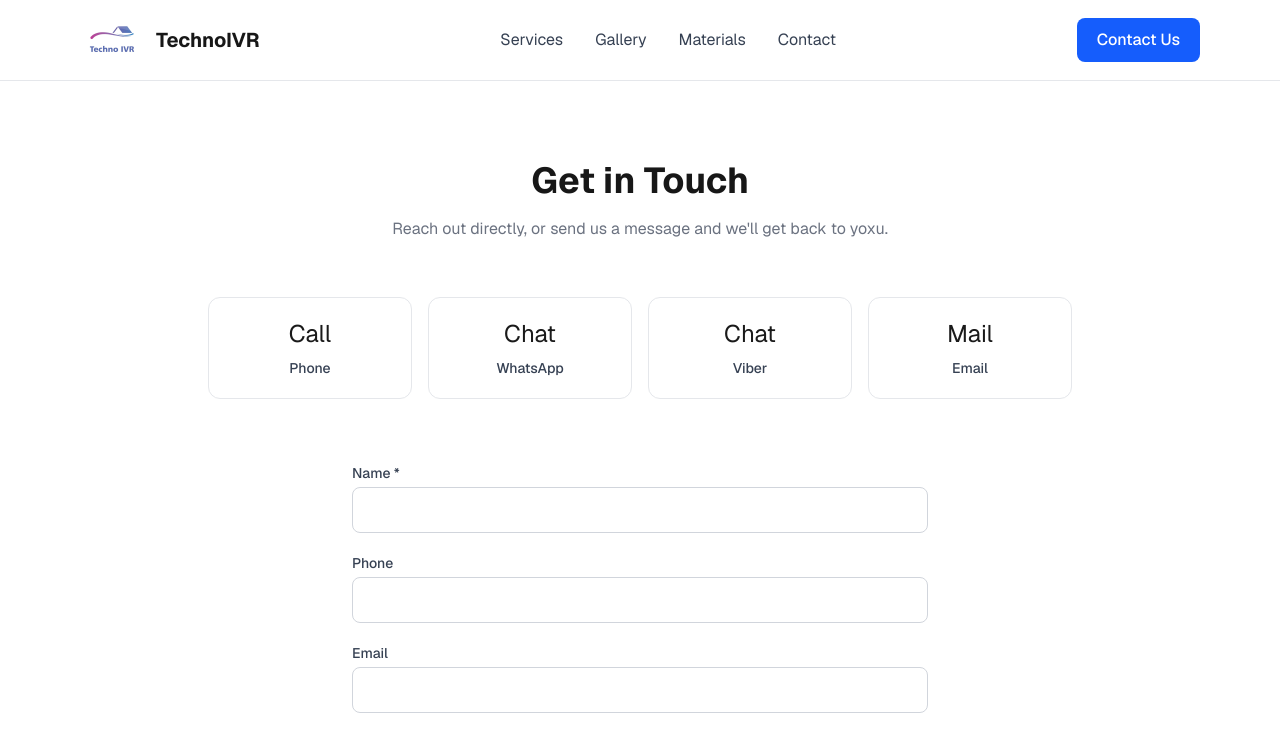
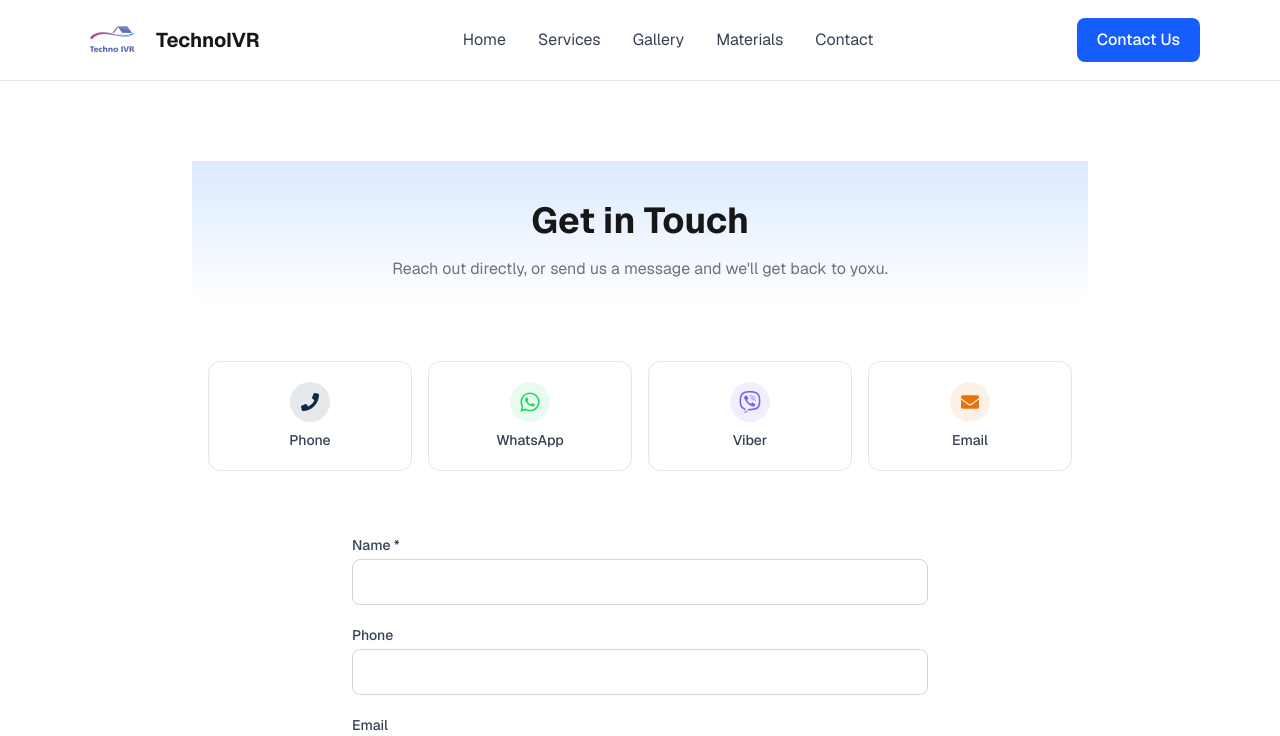
Before and after one commit to amarbegolli/technoivr-app, a Next.js app: page /contact in a window 1280 px wide. Shown: the top 736 px of the page. Built offline with nearby package versions, Linux system fonts and the light colour scheme.

Commit message:
style: add consistent gradient header band across all pages
- Add gradient background to title section on Services, Gallery, Materials, Contact
- Add real brand icons (WhatsApp, Viber, Phone, Email) to contact links
- Add Home link to navigation

```diff
--- a/src/app/contact/page.tsx
+++ b/src/app/contact/page.tsx
@@ -1,9 +1,10 @@
 import { sendMessage } from "@/actions/sendMessage";
+import { FaWhatsapp, FaViber, FaPhone, FaEnvelope } from "react-icons/fa";
 
 export default function ContactPage() {
   return (
     <section className="max-w-4xl mx-auto px-4 py-20">
-      <div className="text-center mb-14">
+      <div className="text-center mb-14 bg-gradient-to-b from-blue-100 to-white -mx-4 px-4 pt-10 pb-6 rounded-b-2xl">
         <h1 className="text-3xl md:text-4xl font-bold text-gray-900 mb-4">
           Get in Touch
         </h1>
@@ -13,20 +14,28 @@ export default function ContactPage() {
       </div>
 
       <div className="grid grid-cols-2 md:grid-cols-4 gap-4 mb-16">
-        <a href="tel:+38344474170" className="flex flex-col items-center gap-2 border border-gray-200 rounded-xl p-5 hover:shadow-md transition">
-          <span className="text-2xl">Call</span>
+        <a href="tel:+38344474170" className="flex flex-col items-center gap-2 border border-gray-200 rounded-xl p-5 hover:shadow-lg hover:border-primary/30 hover:bg-primary/5 transition-all">
+          <span className="w-10 h-10 rounded-full bg-primary/10 flex items-center justify-center text-primary">
+            <FaPhone size={18} />
+          </span>
           <span className="text-sm font-medium text-gray-700">Phone</span>
         </a>
-        <a href="https://wa.me/38344474170" target="_blank" rel="noopener noreferrer" className="flex flex-col items-center gap-2 border border-gray-200 rounded-xl p-5 hover:shadow-md transition">
-          <span className="text-2xl">Chat</span>
+        <a href="https://wa.me/38344474170" target="_blank" rel="noopener noreferrer" className="flex flex-col items-center gap-2 border border-gray-200 rounded-xl p-5 hover:shadow-lg hover:border-[#25D366]/30 hover:bg-[#25D366]/5 transition-all">
+          <span className="w-10 h-10 rounded-full bg-[#25D366]/10 flex items-center justify-center text-[#25D366]">
+            <FaWhatsapp size={22} />
+          </span>
           <span className="text-sm font-medium text-gray-700">WhatsApp</span>
         </a>
-        <a href="viber://chat?number=%2B38344474170" className="flex flex-col items-center gap-2 border border-gray-200 rounded-xl p-5 hover:shadow-md transition">
-          <span className="text-2xl">Chat</span>
+        <a href="viber://chat?number=%2B38344474170" className="flex flex-col items-center gap-2 border border-gray-200 rounded-xl p-5 hover:shadow-lg hover:border-[#7360F2]/30 hover:bg-[#7360F2]/5 transition-all">
+          <span className="w-10 h-10 rounded-full bg-[#7360F2]/10 flex items-center justify-center text-[#7360F2]">
+            <FaViber size={22} />
+          </span>
           <span className="text-sm font-medium text-gray-700">Viber</span>
         </a>
-        <a href="mailto:info@technoivr.com" className="flex flex-col items-center gap-2 border border-gray-200 rounded-xl p-5 hover:shadow-md transition">
-          <span className="text-2xl">Mail</span>
+        <a href="mailto:info@technoivr.com" className="flex flex-col items-center gap-2 border border-gray-200 rounded-xl p-5 hover:shadow-lg hover:border-accent/30 hover:bg-accent/5 transition-all">
+          <span className="w-10 h-10 rounded-full bg-accent/10 flex items-center justify-center text-accent">
+            <FaEnvelope size={18} />
+          </span>
           <span className="text-sm font-medium text-gray-700">Email</span>
         </a>
       </div>
@@ -84,8 +93,7 @@ export default function ContactPage() {
 
         <button
           type="submit"
-          className="w-full bg-blue-600 text-white py-3 rounded-lg font-medium hover:bg-blue-700 transition"
-        >
+            className="w-full bg-primary text-white py-3 rounded-lg font-medium hover:bg-primary-light transition"        >
           Send Message
         </button>
       </form>
--- a/src/app/gallery/page.tsx
+++ b/src/app/gallery/page.tsx
@@ -7,7 +7,7 @@ export default async function GalleryPage() {
 
   return (
     <section className="max-w-6xl mx-auto px-4 py-20">
-      <div className="text-center mb-14">
+      <div className="text-center mb-14 bg-gradient-to-b from-blue-100 to-white -mx-4 px-4 pt-10 pb-6 rounded-b-2xl">
         <h1 className="text-3xl md:text-4xl font-bold text-gray-900 mb-4">
           Our Work
         </h1>
--- a/src/app/materials/page.tsx
+++ b/src/app/materials/page.tsx
@@ -7,7 +7,7 @@ export default async function MaterialsPage() {
 
   return (
     <section className="max-w-6xl mx-auto px-4 py-20">
-      <div className="text-center mb-14">
+      <div className="text-center mb-14 bg-gradient-to-b from-blue-100 to-white -mx-4 px-4 pt-10 pb-6 rounded-b-2xl">
         <h1 className="text-3xl md:text-4xl font-bold text-gray-900 mb-4">
           Materials We Use
         </h1>
--- a/src/app/services/page.tsx
+++ b/src/app/services/page.tsx
@@ -7,7 +7,7 @@ export default async function ServicesPage() {
 
   return (
     <section className="max-w-6xl mx-auto px-4 py-20">
-      <div className="text-center mb-14">
+      <div className="text-center mb-14 bg-gradient-to-b from-blue-100 to-white -mx-4 px-4 pt-10 pb-6 rounded-b-2xl">
         <h1 className="text-3xl md:text-4xl font-bold text-gray-900 mb-4">
           Our Services
         </h1>
--- a/src/components/layout/Header.tsx
+++ b/src/components/layout/Header.tsx
@@ -19,16 +19,19 @@ export default function Header() {
         </Link>
 
         <nav className="hidden md:flex items-center gap-8">
-          <Link href="/services" className="text-gray-700 hover:text-blue-600 transition">
+          <Link href="/" className="text-gray-700 hover:text-primary transition">
+            Home
+          </Link>
+          <Link href="/services" className="text-gray-700 hover:text-primary transition">
             Services
           </Link>
-          <Link href="/gallery" className="text-gray-700 hover:text-blue-600 transition">
+          <Link href="/gallery" className="text-gray-700 hover:text-primary transition">
             Gallery
           </Link>
-          <Link href="/materials" className="text-gray-700 hover:text-blue-600 transition">
+          <Link href="/materials" className="text-gray-700 hover:text-primary transition">
             Materials
           </Link>
-          <Link href="/contact" className="text-gray-700 hover:text-blue-600 transition">
+          <Link href="/contact" className="text-gray-700 hover:text-primary transition">
             Contact
           </Link>
         </nav>
```
